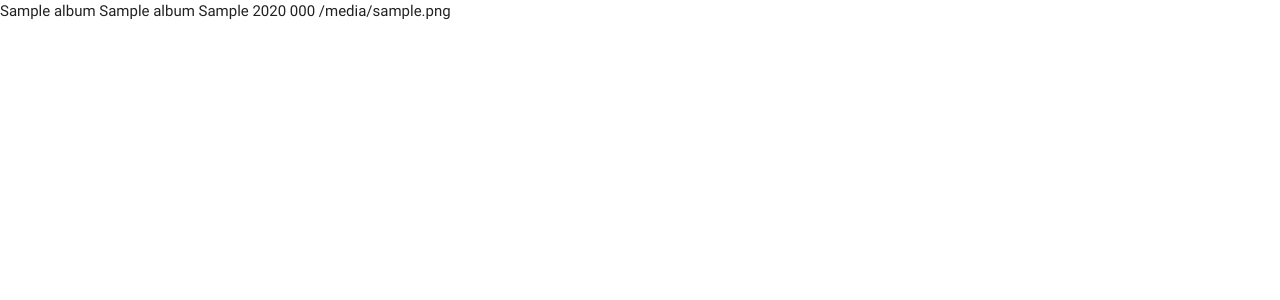
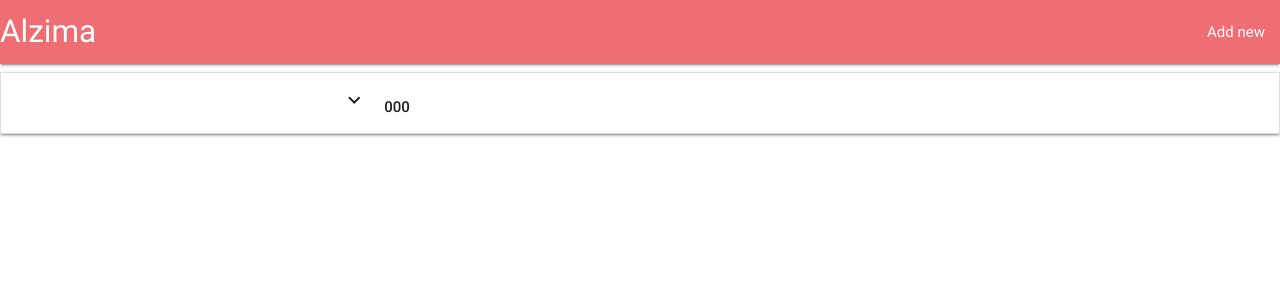
Before and after one commit to muemamus/alzami, a Flask app: page / in a window 1280 px wide. Shown: the top 300 px of the page. Run offline with Flask 2, Linux system fonts and the light colour scheme; a database or web service that is not in the repository returns one stand-in record (values such as "Sample title"); some libraries are stand-ins or nearby versions.

Commit message:
Accordion component set up

```diff
--- a/app.py
+++ b/app.py
@@ -5,15 +5,15 @@ from flask_pymongo import PyMongo
 from bson.objectid import ObjectId
 
 app = Flask(__name__)
-app.config["MONGO_DBNAME"] = 'album_manager'
+app.config["MONGO_DBNAME"] = 'contact_manager'
 app.config["MONGO_URI"] = os.getenv('MONGO_URI')
 
 mongo = PyMongo(app)
 
 @app.route('/')
-@app.route('/get_albums')
+@app.route('/get_contacts')
 def hello():
-    return render_template("albums.html", albums=mongo.db.albums.find())
+    return render_template("contacts.html", contacts=mongo.db.contacts.find())
 
 
 if __name__ == '__main__':
--- a/templates/albums.html
+++ /dev/null
@@ -1,11 +0,0 @@
-    {% extends 'base.html' %}
-    {% block content %}
-    {% for album in albums %}
-            {{album.album_name}}
-            {{album.band_name}}
-            {{album.type_of_band}}
-            {{album.year_of_release}}
-            {{album.number_of_songs}}
-            {{album.image_link}}
-    {% endfor %}
-    {% endblock %}
--- a/templates/base.html
+++ b/templates/base.html
@@ -5,16 +5,34 @@
     <meta name="viewport" content="width=device-width, initial-scale=1.0">
     <link href="https://fonts.googleapis.com/icon?family=Material+Icons" rel="stylesheet">
     <link rel="stylesheet"  href="https://cdnjs.cloudflare.com/ajax/libs/materialize/0.100.2/css/materialize.min.css">
-    <title>Albums Manager</title>
+    <title>Contacts Manager</title>
 </head>
 <body>
+<nav>
+    <div class="nav-wrapper">
+      <a href="#" class="brand-logo">Alzima</a>
+      <ul id="nav-mobile" class="right hide-on-med-and-down">
+        <li><a href="">Add new</a></li>
+      </ul>
+    </div>
+  </nav>
+<div class="row">
 
-     {% block content %}
+{% block content %}
 
         {% endblock %}
 
     <script src="https://cdnjs.cloudflare.com/ajax/libs/jquery/3.2.1/jquery.min.js"></script>
     <script src="https://cdnjs.cloudflare.com/ajax/libs/materialize/0.100.2/js/materialize.min.js"></script>
+    <script type="text/javascript">
+        $(document).ready(function () {
+            $('.collapsible').collapsible();
+        });
+    </script>
+</div>
+
+
+
 
 </body>
 </html>
--- /dev/null
+++ b/templates/contacts.html
@@ -0,0 +1,27 @@
+    {% extends 'base.html' %}
+    {% block content %}
+    <ul class="collapsible" data-collapsible="accordion">
+        {% for contact in contacts %}
+        <li>
+            <div class="collapsible-header">
+
+                <div class=" task_header col s9">
+                    <i class="material-icons">expand_more</i><strong>{{contact.phonenumber}}</strong>
+                </div>
+            </div>
+            <div class="collapsible-body">
+                <p>Firstname : {{contact.firstname}}</p>
+                <p>Lastname  : {{contact.lastname}}</p>
+                <p> Email     : {{contact.email}}</p>
+                <p> Date Created     : {{contact.date_created}}</p>
+
+
+
+
+
+
+            </div>
+        </li>
+        {% endfor %}
+    </ul>
+    {% endblock %}
```
